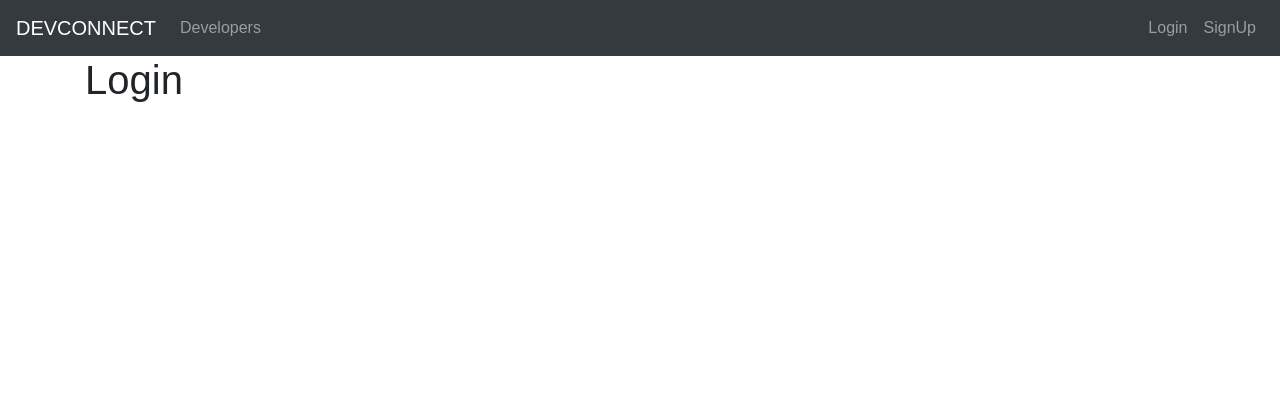
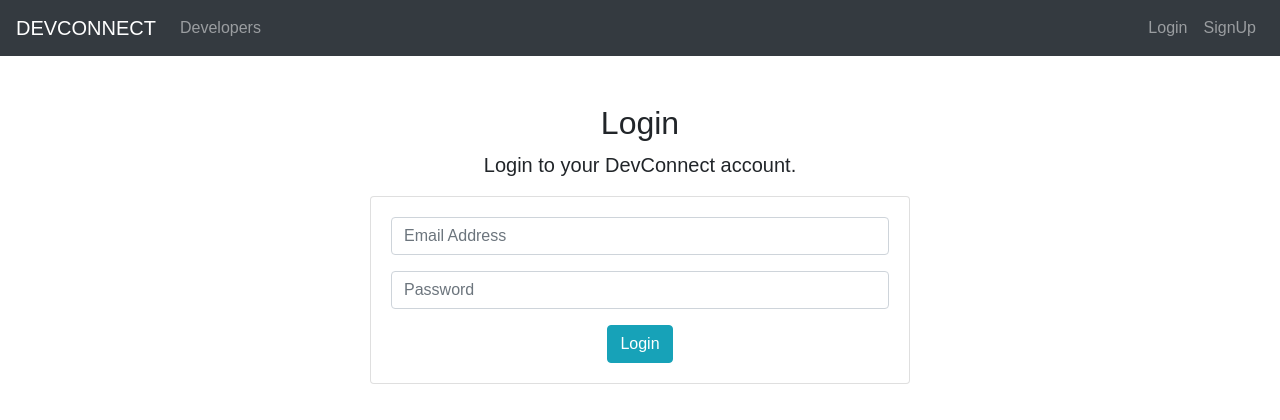
Before and after one commit to bekaarcoder/devconnect, a React (Create React App) app in the folder client/: page /login in a window 1280 px wide. Shown: the top 420 px of the page. Built offline with nearby package versions, Linux system fonts and the light colour scheme.

Commit message:
Login form with state

```diff
--- a/client/src/components/auth/Login.js
+++ b/client/src/components/auth/Login.js
@@ -1,10 +1,50 @@
 import React, { Component } from 'react';
 
 class Login extends Component {
+	constructor() {
+		super();
+		this.onChange = this.onChange.bind(this);
+		this.onSubmit = this.onSubmit.bind(this);
+		this.state = {
+			email: '',
+			password: '',
+			errors: {}
+		}
+	}
+
+	onChange(e) {
+		this.setState({
+			[e.target.name]: e.target.value
+		});
+	}
+
+	onSubmit(e) {
+		e.preventDefault();
+
+	}
+
 	render() {
 		return (
-			<div>
-				<h1>Login</h1>
+			<div className="row justify-content-center">
+				<div className="col-md-6">
+					<h2 className="text-center mt-5">Login</h2>
+					<p className="text-center lead">Login to your DevConnect account.</p>
+					<div className="card">
+						<div className="card-body">
+							<form onSubmit={this.onSubmit}>
+								<div className="form-group">
+									<input type="text" className="form-control" name="email" placeholder="Email Address" value={this.state.email} onChange={this.onChange} autoComplete="nope" />
+								</div>
+								<div className="form-group">
+									<input type="password" className="form-control" name="password" placeholder="Password" value={this.state.password} onChange={this.onChange} autoComplete="new-password" />
+								</div>
+								<div className="text-center">
+									<input type="submit" className="btn btn-info" value="Login" />
+								</div>
+							</form>
+						</div>
+					</div>
+				</div>
 			</div>
 		);
 	}
```
